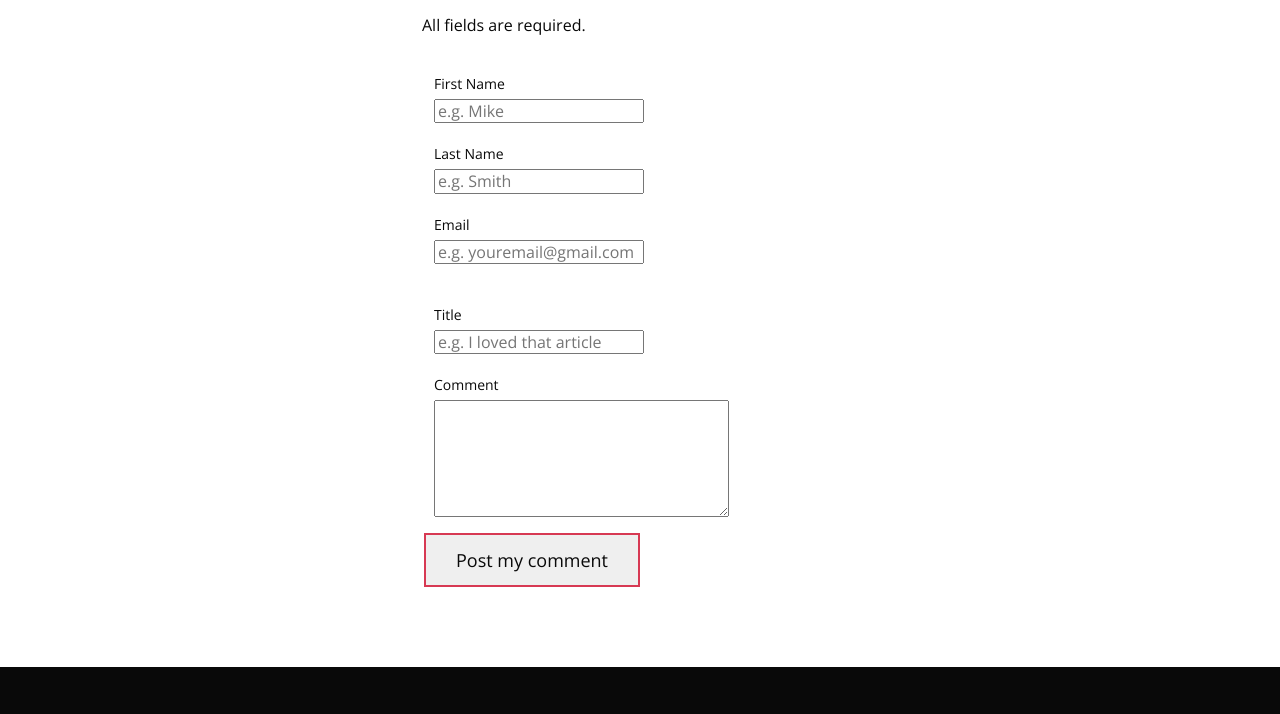
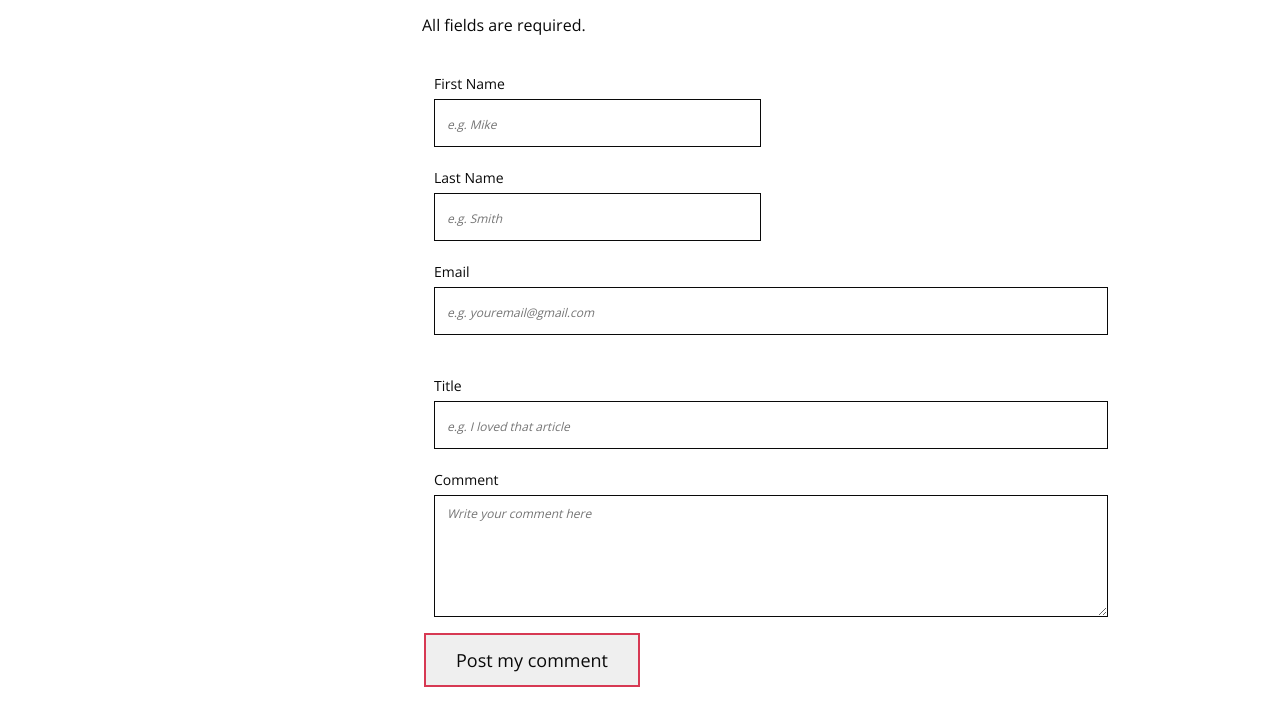
Before and after one commit to nicolasquinchia/holbertonschool-web_front_end, a plain HTML site: page 0x05-form/04-article.html in a window 1280 px wide. Shown: the part 1835-2549 px from the top of the page. Drawn offline with nearby package versions, Linux system fonts and the light colour scheme.

Commit message:
Forms, create inputs

```diff
--- a/0x05-form/04-article.html
+++ b/0x05-form/04-article.html
@@ -17,7 +17,7 @@
       href="https://fonts.googleapis.com/css?family=Open+Sans:400,700|Raleway:700&display=swap"
       rel="stylesheet"
     />
-    <link rel="stylesheet" href="03-styles.css" />
+    <link rel="stylesheet" href="04-styles.css" />
   </head>
   <body>
     <!– Header –>
@@ -331,9 +331,9 @@
                         minlength="10"
                         accesskey="c"
                         required="true"
-                        cols="30" rows="6"
-                      >
-                      </textarea>
+                        cols="30"
+                        rows="6"
+                      ></textarea>
                     </span>
                   </div>
                 </div>
```
